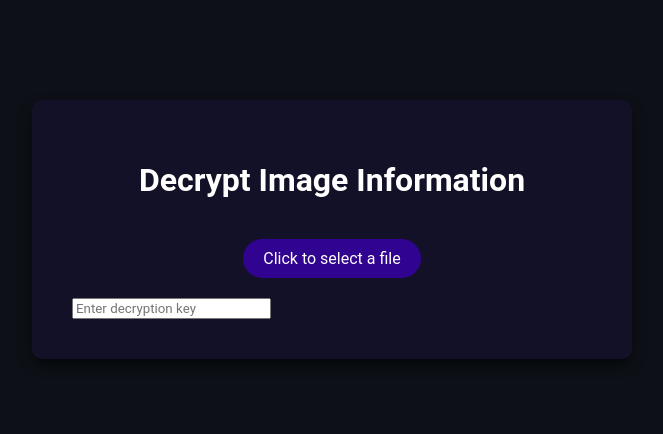
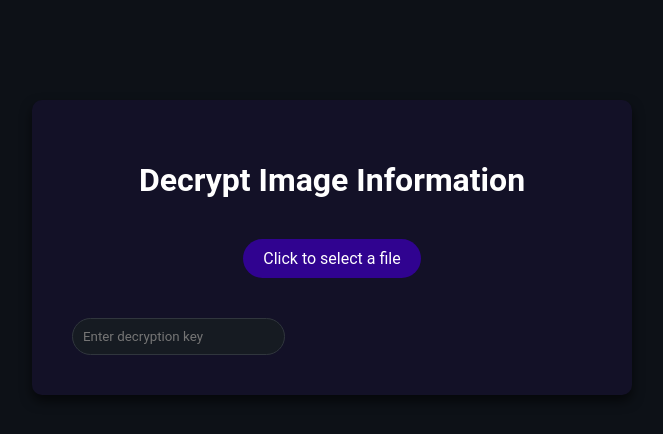
Before and after one commit to Daniel-Santiago-Acosta-1013/Spectra, a React (Vite) app: page /decrypt in a window 1280 px wide. Shown: the top 434 px of the page, without its empty margins (308-971 px from the left). Built offline with nearby package versions, Linux system fonts and the light colour scheme; the HTML template or start-up script is replaced by a standard one.

Commit message:
[add][fix] Update decryption key input styling

```diff
--- a/src/views/DecryptView/DecryptView.tsx
+++ b/src/views/DecryptView/DecryptView.tsx
@@ -20,7 +20,7 @@ const DecryptView: React.FC = () => {
             <h1>Decrypt Image Information</h1>
             <MediaInput onFileChange={handleFileChange} />
             {file && <SteganographyForm file={file} fileType={fileType} capacity={capacity} mode="decrypt" isPotentialStego={false} />}
-            <input type="text" value={key} onChange={e => setKey(e.target.value)} placeholder="Enter decryption key" />
+            <input type="text" value={key} onChange={e => setKey(e.target.value)} placeholder="Enter decryption key" className='input-key'/>
         </div>
     );
 }
```
